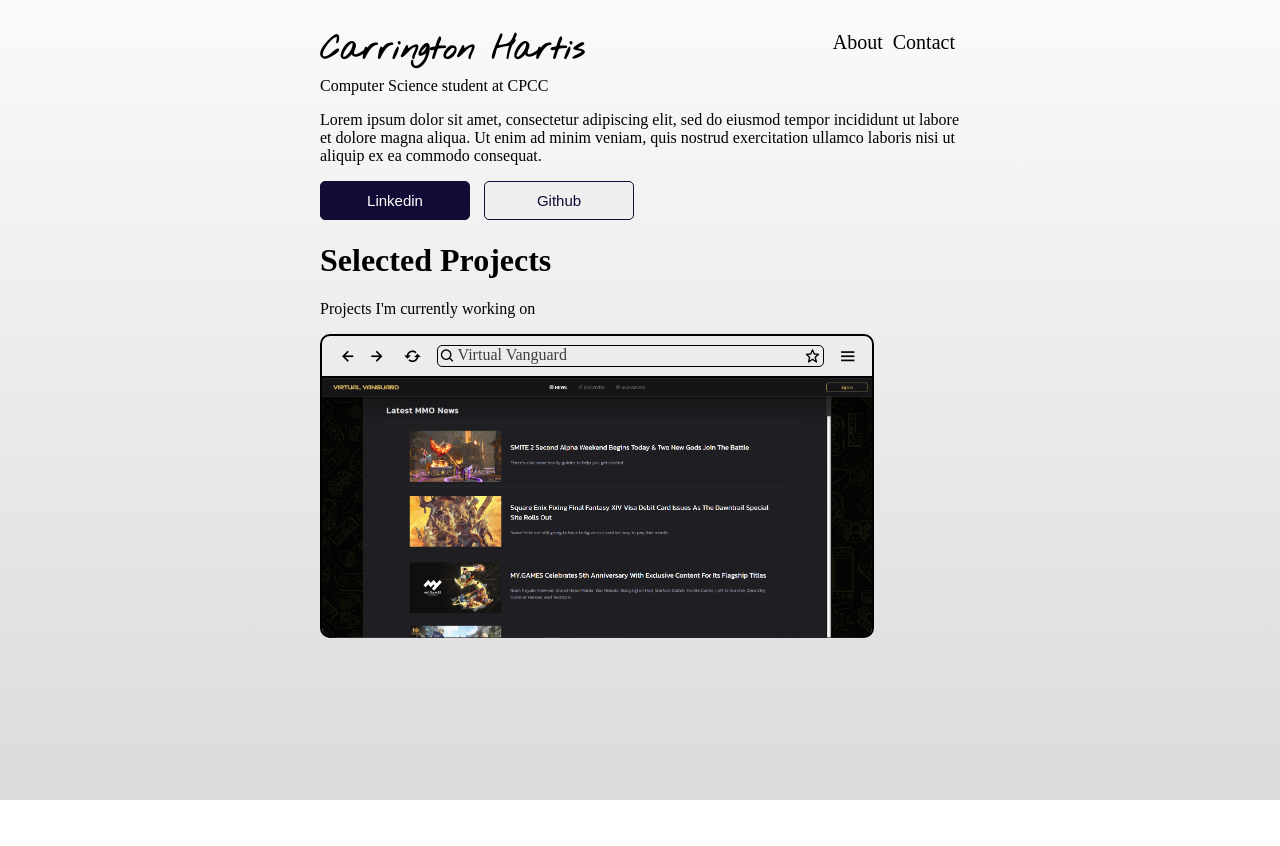
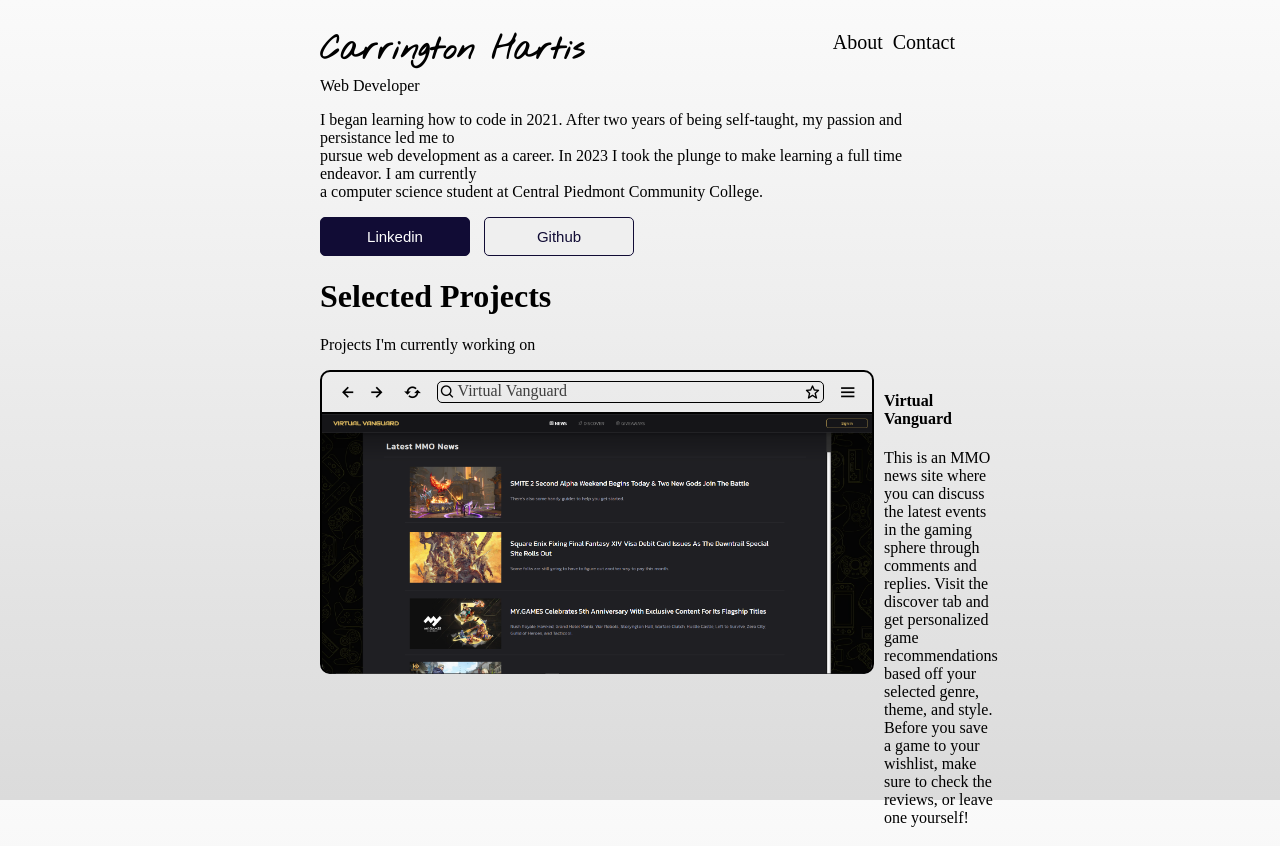
Before and after one commit to Carring10/chartis-portfolio, a plain HTML site: page index.html in a window 1280 px wide. Shown: the top 846 px of the page. Before the commit the page ends 800 px from the top, so only its background shows below. Drawn offline with nearby package versions, Linux system fonts and the light colour scheme; a web font is replaced by a local one.

Commit message:
bio and about project

```diff
--- a/index.html
+++ b/index.html
@@ -9,6 +9,7 @@
   <link
     href="https://fonts.googleapis.com/css2?family=Afacad+Flux:wght@100..1000&family=Nothing+You+Could+Do&display=swap"
     rel="stylesheet">
+  <title>Carrington Hartis</title>
 </head>
 
 <body>
@@ -23,10 +24,10 @@
           <a href="#">Contact</a>
         </div>
       </div>
-      <p class="flavor-tag">Computer Science student at CPCC</p>
-      <p>Lorem ipsum dolor sit amet, consectetur adipiscing elit, sed do eiusmod tempor incididunt ut labore et dolore
-        magna aliqua. Ut enim ad minim veniam, quis nostrud exercitation ullamco laboris nisi ut aliquip ex ea commodo
-        consequat.</p>
+      <p class="flavor-tag">Web Developer</p>
+      <p>I began learning how to code in 2021. After two years of being self-taught, my passion and persistance led me
+        to <br /> pursue web development as a career. In 2023 I took the plunge to make learning a full time endeavor. I
+        am currently <br /> a computer science student at Central Piedmont Community College.</p>
     </div>
     <div>
       <button class="linkedin-button">Linkedin</button>
@@ -37,6 +38,32 @@
     <h1>Selected Projects</h1>
     <p>Projects I'm currently working on</p>
     <div class="projects-container">
+      <!-- Project -->
+      <div class="project-container">
+        <div class="img-border">
+          <div class="browser">
+            <div class="arrow-container">
+              <i class='bx bx-left-arrow-alt' id="arrow"></i>
+              <i class='bx bx-right-arrow-alt' id="arrow"></i>
+            </div>
+            <i class='bx bx-refresh' id="refresh"></i>
+            <div class="search-bar">
+              <i class="bx bx-search" id="search-icon"></i>
+              <!-- Project name here -->
+              <p class="project-title">Virtual Vanguard</p>
+              <i class='bx bx-star' id="star"></i>
+            </div>
+            <i class='bx bx-menu' id="menu"></i>
+          </div>
+          <img src="assets/virtual-vanguard-feed.png" />
+        </div>
+        <div class="about-project">
+          <h4>Virtual Vanguard</h4>
+          <p>This is an MMO news site where you can discuss the latest events in the gaming sphere through comments and replies. Visit the discover tab and get personalized game recommendations based off your selected genre, theme, and style. Before you save a game to your wishlist, make sure to check the reviews, or leave one yourself!</p>
+        </div>
+      </div>
+      <!-- Project -->
+      <!-- Project -->
       <div class="img-border">
         <div class="browser">
           <div class="arrow-container">
@@ -46,6 +73,7 @@
           <i class='bx bx-refresh' id="refresh"></i>
           <div class="search-bar">
             <i class="bx bx-search" id="search-icon"></i>
+            <!-- Project name here -->
             <p class="project-title">Virtual Vanguard</p>
             <i class='bx bx-star' id="star"></i>
           </div>
@@ -53,6 +81,7 @@
         </div>
         <img src="assets/virtual-vanguard-feed.png" />
       </div>
+      <!-- Project -->
     </div>
   </div>
 </body>
--- a/style.css
+++ b/style.css
@@ -61,6 +61,19 @@
   color: rgb(17, 12, 53);
 }
 
+/* All the projects */
+.projects-container {
+  display: flex;
+  flex-direction: column;
+  gap: 30px;
+}
+
+/* Single project */
+.project-container {
+  display: flex;
+  gap: 10px;
+}
+
 .img-border {
   border: 2px solid black;
   border-radius: 10px;
@@ -101,7 +114,7 @@
   position: absolute;
   top: 0%;
   left: 20px;
-  color:#3f3f3f;
+  color: #3f3f3f;
 }
 
 #search-icon {
```
